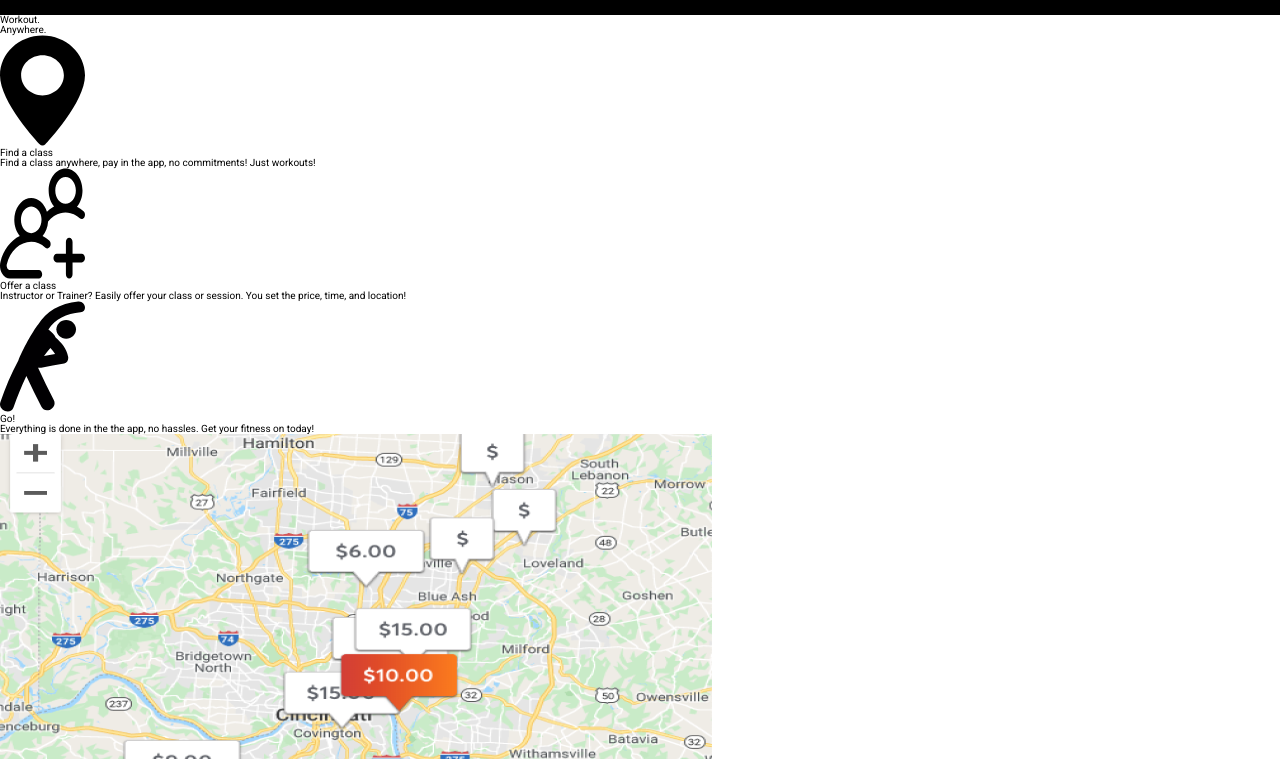
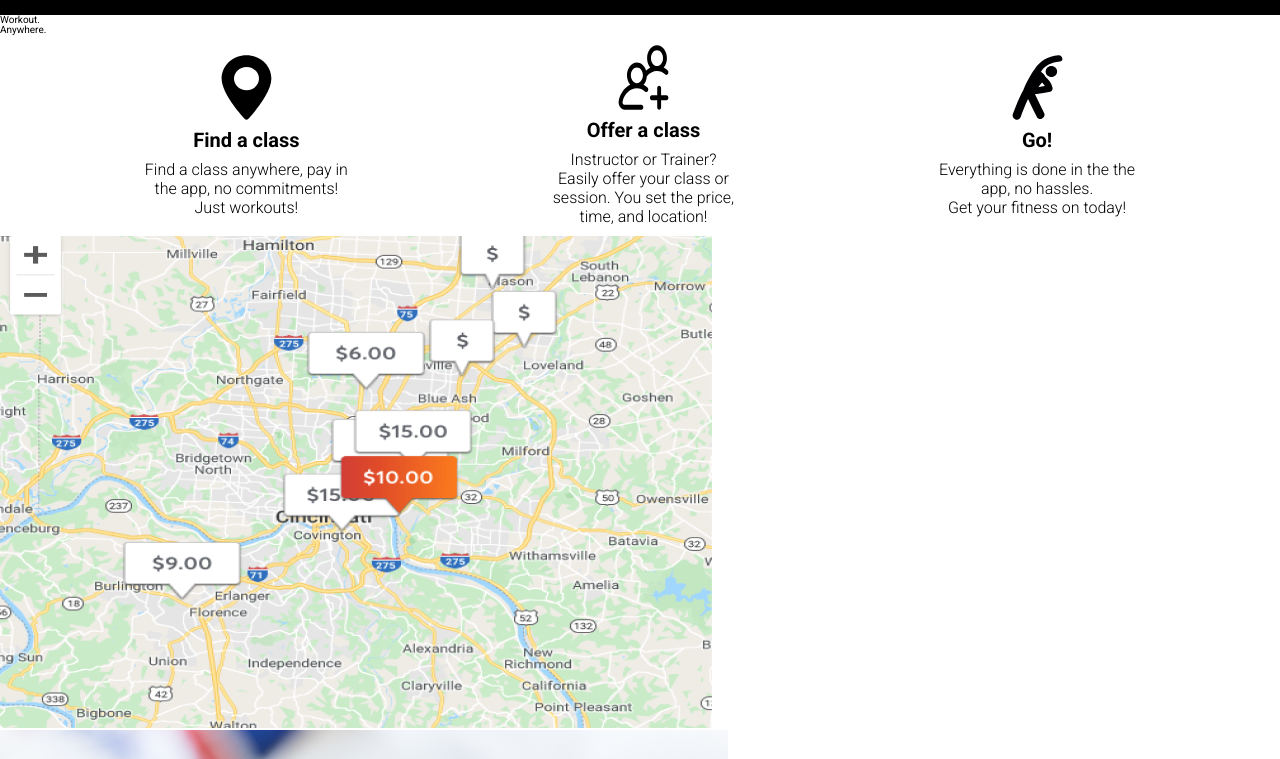
Before and after one commit to AnywhereFitness2/UI-Marketing, a plain HTML site: page index.html in a window 1280 px wide. Shown: the part 41-800 px from the top of the page. Drawn offline with Linux system fonts and the light colour scheme.

Commit message:
ADD CSS for Main How Section

```diff
--- a/index.html
+++ b/index.html
@@ -36,19 +36,17 @@
             <div class="find-class">
                 <img src="img/find-class-icon.svg" alt="Location Finder icon">
                 <h3>Find a class</h3>
-                <p>Find a class anywhere, pay in the app, no commitments! Just workouts!</p>
+                <p>Find a class anywhere, pay in<br>the app, no commitments!<br> Just workouts!</p>
             </div>
             <div class="offer-class">
                 <img src="img/offer-class-icon.svg" alt="Add People icon">
                 <h3>Offer a class</h3>
-                <p>Instructor or Trainer?
-                    Easily offer your class or session. You set the price, time, and location!</p>
+                <p>Instructor or Trainer?<br>Easily offer your class or<br>session. You set the price,<br>time, and location!</p>
             </div>
             <div class="go">
                 <img src="img/go-icon.svg" alt="person stretching icon">
                 <h3>Go!</h3>
-                <p>Everything is done in the the app, no hassles.
-                    Get your fitness on today!</p>
+                <p>Everything is done in the the<br>app, no hassles.<br>Get your fitness on today!</p>
             </div>
         </div>
         <div class="middle-images">
--- a/less/home-page.less
+++ b/less/home-page.less
@@ -0,0 +1,29 @@
+main .how {
+    .flex-class(row, space-evenly, center, 16px);
+
+    .find-class, .offer-class, .go {
+        display: flex;
+        flex-direction: column;
+        align-items: center;
+    }
+
+    img {
+        width: 65px;
+        height: 65px;
+        margin: 10px 0px;
+        text-align: center;
+    }
+
+    h3 {
+        font-weight: bold;
+        font-size: 20px;
+        text-align: center;
+    }
+
+    p {
+        font-weight: lighter;
+        padding: 10px 60px;
+        text-align: center;
+        line-height: 19px;
+    }
+}
```
Also changed, not shown: css/index.css.
